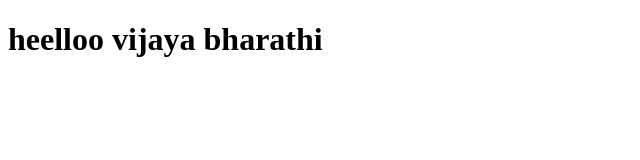
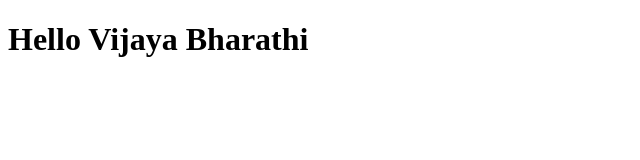
Before and after one commit to vijayadonthula15/feature1, a plain HTML site: page index.html in a window 1280 px wide. Shown: the whole page, without its empty margins (0-640 px from the left). Drawn offline with Linux system fonts and the light colour scheme.

Commit message:
Caps first letter

```diff
--- a/index.html
+++ b/index.html
@@ -6,6 +6,6 @@
     <title>Document</title>
   </head>
   <body>
-    <h1>heelloo vijaya bharathi</h1>
+    <h1>Hello Vijaya Bharathi</h1>
   </body>
 </html>
```
